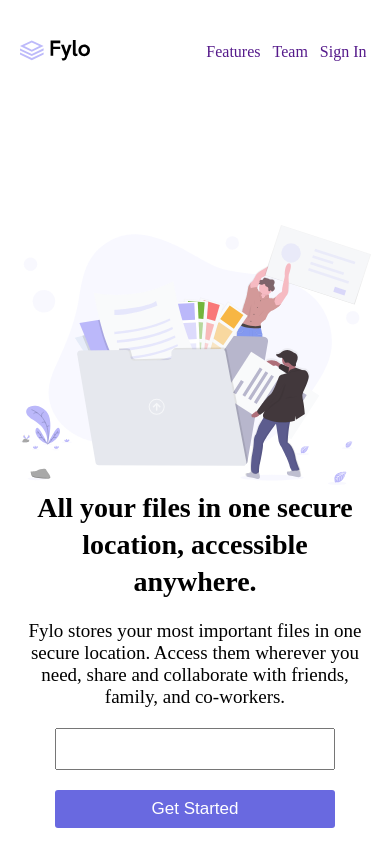
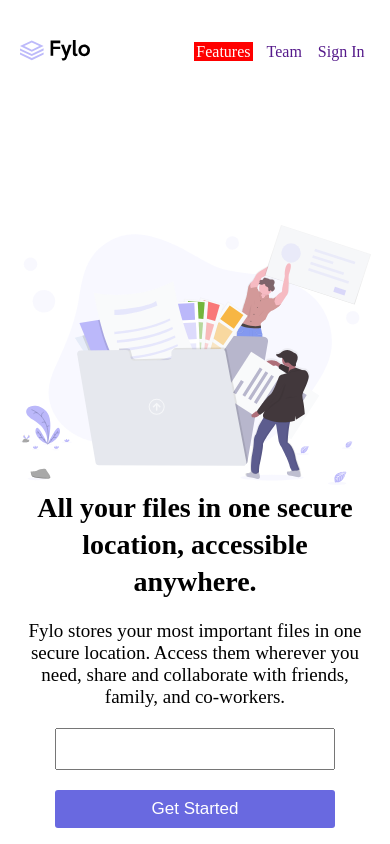
Before and after one commit to Enejivk/fyo_landing_page, a plain HTML site: page index.html in a window 390 px wide. In both pictures the pointer is over the link "Features". Shown: the top 844 px of the page. Drawn offline with Linux system fonts and the light colour scheme.

Commit message:
adding hover to my nav

```diff
--- a/styles.css
+++ b/styles.css
@@ -22,6 +22,12 @@ ul {
 }
 nav a {
     text-decoration: none;
+    transition: 0.2s;
+    padding: 10px 20px;
+}
+nav a:hover {
+    background-color: red;
+    color: white;
 }
 .saving_file_session {
     display: flex;
@@ -59,6 +65,9 @@ nav a {
     color: white;
     border: none;
     border-radius: 3px;
+}
+button:hover{
+    background-color: rgb(149, 149, 231);
 }
 .review-session {
     padding-bottom: 5rem;
@@ -222,7 +231,9 @@ footer a:hover {
         text-align: center;
         font-size: 17px;
     }
-
+    nav a {
+    padding: 1px 2px;
+}
     .get-started-item:nth-child(2) input,
     .get-started-item:nth-child(2) button {
         width: 80%;
```
